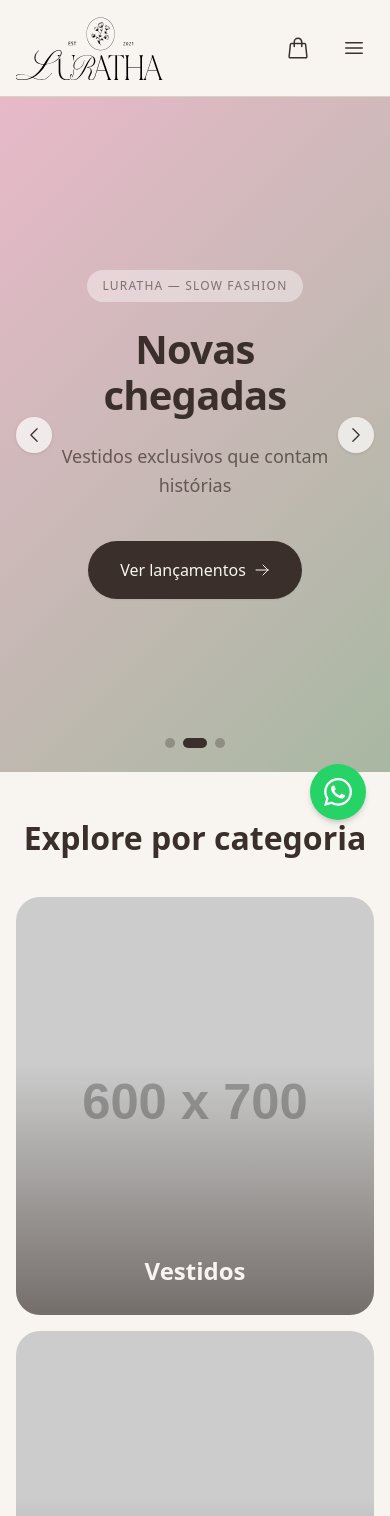
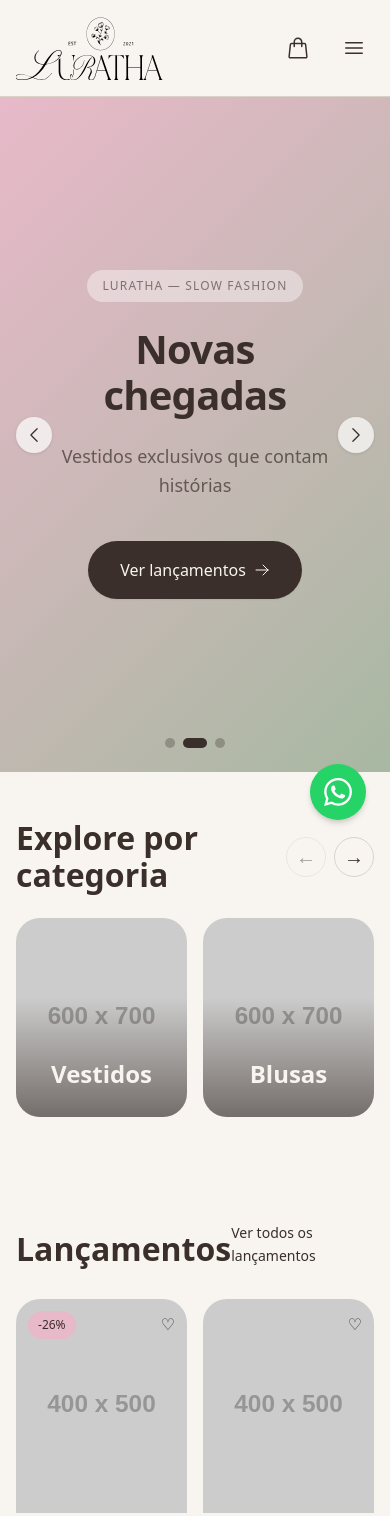
Before and after one commit to Hinten/luratha_frontend, a Next.js app: page / in a window 390 px wide. Shown: the top 1516 px of the page. Built offline with nearby package versions, Linux system fonts and the light colour scheme.

Commit message:
feat: create responsive horizontal categories section on home
Agent-Logs-Url: https://github.com/Hinten/luratha_frontend/sessions/a62a0b6f-f398-4f35-bd7c-99fd05312389

Co-authored-by: Hinten <36963922+Hinten@users.noreply.github.com>

```diff
--- a/src/app/page.module.css
+++ b/src/app/page.module.css
@@ -1,30 +1,4 @@
 /* ─── Home Page ──────────────────────────────────────────────────────────── */
-
-/* ── Category section ── */
-.categoriesHeading {
-  font-family: var(--font-heading);
-  color: var(--color-neutral-dark);
-  text-align: center;
-  margin-bottom: 2.5rem;
-}
-
-.categoriesGrid {
-  display: flex;
-  flex-direction: column;
-  gap: 1rem;
-}
-
-@media (min-width: 640px) {
-  .categoriesGrid {
-    flex-direction: row;
-  }
-}
-
-@media (min-width: 768px) {
-  .categoriesGrid {
-    gap: 1.5rem;
-  }
-}
 
 /* ── Destaques wrapper ── */
 .destaquesBg {
--- a/src/app/page.tsx
+++ b/src/app/page.tsx
@@ -1,6 +1,6 @@
 import type { Metadata } from "next";
 import HeroBanner from "@/src/components/home/HeroBanner";
-import CategoryBlock from "@/src/components/categoria/CategoryBlock";
+import HomeCategoriesSection from "@/src/components/home/HomeCategoriesSection";
 import ProductSection from "@/src/components/produto/ProductSection";
 import ProductCard from "@/src/components/produto/ProductCard";
 import JsonLd from "@/src/components/JsonLd";
@@ -58,16 +58,7 @@ export default function Home() {
       <HeroBanner />
 
       {/* 2. Category Quick-Access */}
-      <section className="section-padding">
-        <div className="container-luratha">
-          <h2 className={styles.categoriesHeading}>Explore por categoria</h2>
-          <div className={styles.categoriesGrid}>
-            {mockCategories.map((category) => (
-              <CategoryBlock key={category.href} category={category} />
-            ))}
-          </div>
-        </div>
-      </section>
+      <HomeCategoriesSection categories={mockCategories} />
 
       {/* 3. Lançamentos */}
       <ProductSection
--- /dev/null
+++ b/src/components/home/HomeCategoriesSection.module.css
@@ -0,0 +1,94 @@
+.section {
+  background-color: var(--color-neutral-light);
+}
+
+.header {
+  display: flex;
+  align-items: center;
+  justify-content: space-between;
+  gap: 1rem;
+  margin-bottom: 1.5rem;
+}
+
+.heading {
+  font-family: var(--font-heading);
+  color: var(--color-neutral-dark);
+}
+
+.controls {
+  display: inline-flex;
+  align-items: center;
+  gap: 0.5rem;
+}
+
+.arrowButton {
+  width: 2.5rem;
+  height: 2.5rem;
+  border-radius: 9999px;
+  border: 1px solid var(--color-neutral-mid);
+  background-color: var(--color-neutral-light);
+  color: var(--color-neutral-dark);
+  font-family: var(--font-body);
+  font-size: 1.25rem;
+  transition: background-color 300ms ease, border-color 300ms ease;
+}
+
+.arrowButton:hover:not(:disabled) {
+  background-color: color-mix(in srgb, var(--color-primary) 20%, transparent);
+  border-color: var(--color-primary);
+}
+
+.arrowButton:disabled {
+  opacity: 0.45;
+  cursor: not-allowed;
+}
+
+.track {
+  display: flex;
+  gap: 1rem;
+  overflow-x: auto;
+  overscroll-behavior-x: contain;
+  scroll-snap-type: x mandatory;
+  -webkit-overflow-scrolling: touch;
+  touch-action: pan-x;
+  padding-bottom: 0.5rem;
+}
+
+.track::-webkit-scrollbar {
+  height: 0.5rem;
+}
+
+.track::-webkit-scrollbar-thumb {
+  background-color: var(--color-neutral-mid);
+  border-radius: 9999px;
+}
+
+.item {
+  flex: 0 0 calc((100% - 1rem) / 2);
+  min-width: 0;
+  scroll-snap-align: start;
+}
+
+@media (min-width: 640px) {
+  .item {
+    flex-basis: calc((100% - 2rem) / 3);
+  }
+}
+
+@media (min-width: 768px) {
+  .controls {
+    display: none;
+  }
+
+  .track {
+    display: grid;
+    grid-template-columns: repeat(4, minmax(0, 1fr));
+    gap: 1.5rem;
+    overflow: visible;
+    padding-bottom: 0;
+  }
+
+  .item {
+    flex-basis: auto;
+  }
+}
--- /dev/null
+++ b/src/components/home/HomeCategoriesSection.tsx
@@ -0,0 +1,87 @@
+"use client";
+
+import { useEffect, useRef, useState } from "react";
+import CategoryBlock from "@/src/components/categoria/CategoryBlock";
+import type { Category } from "@/src/lib/types";
+import styles from "./HomeCategoriesSection.module.css";
+
+interface HomeCategoriesSectionProps {
+  categories: Category[];
+}
+
+export default function HomeCategoriesSection({
+  categories,
+}: HomeCategoriesSectionProps) {
+  const trackRef = useRef<HTMLDivElement>(null);
+  const [canScrollLeft, setCanScrollLeft] = useState(false);
+  const [canScrollRight, setCanScrollRight] = useState(true);
+
+  useEffect(() => {
+    const track = trackRef.current;
+    if (!track) return;
+
+    const updateScrollState = () => {
+      const maxScrollLeft = track.scrollWidth - track.clientWidth;
+      setCanScrollLeft(track.scrollLeft > 0);
+      setCanScrollRight(track.scrollLeft < maxScrollLeft - 1);
+    };
+
+    updateScrollState();
+    track.addEventListener("scroll", updateScrollState);
+    window.addEventListener("resize", updateScrollState);
+
+    return () => {
+      track.removeEventListener("scroll", updateScrollState);
+      window.removeEventListener("resize", updateScrollState);
+    };
+  }, []);
+
+  const scrollTrack = (direction: "left" | "right") => {
+    const track = trackRef.current;
+    if (!track) return;
+
+    const amount = track.clientWidth * 0.8;
+    track.scrollBy({
+      left: direction === "left" ? -amount : amount,
+      behavior: "smooth",
+    });
+  };
+
+  return (
+    <section className={`section-padding ${styles.section}`}>
+      <div className="container-luratha">
+        <div className={styles.header}>
+          <h2 className={styles.heading}>Explore por categoria</h2>
+          <div className={styles.controls}>
+            <button
+              type="button"
+              aria-label="Categorias anteriores"
+              className={styles.arrowButton}
+              onClick={() => scrollTrack("left")}
+              disabled={!canScrollLeft}
+            >
+              ←
+            </button>
+            <button
+              type="button"
+              aria-label="Próximas categorias"
+              className={styles.arrowButton}
+              onClick={() => scrollTrack("right")}
+              disabled={!canScrollRight}
+            >
+              →
+            </button>
+          </div>
+        </div>
+
+        <div ref={trackRef} className={styles.track} data-testid="categories-track">
+          {categories.map((category) => (
+            <div key={category.href} className={styles.item}>
+              <CategoryBlock category={category} />
+            </div>
+          ))}
+        </div>
+      </div>
+    </section>
+  );
+}
```
Also changed, not shown: 2 other files (tests, documents, lock files or other folders).
